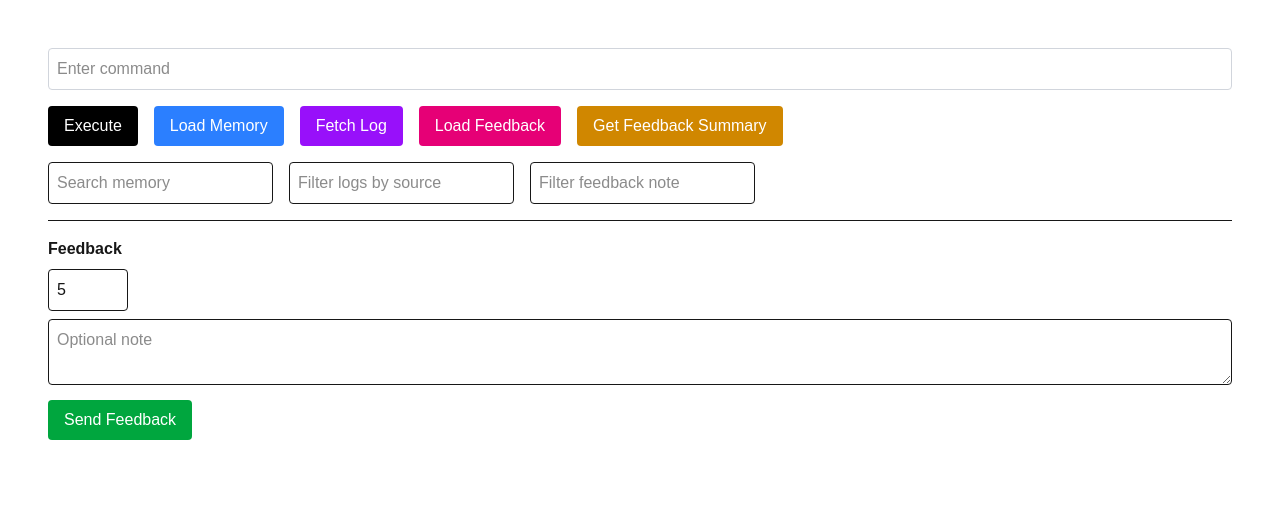
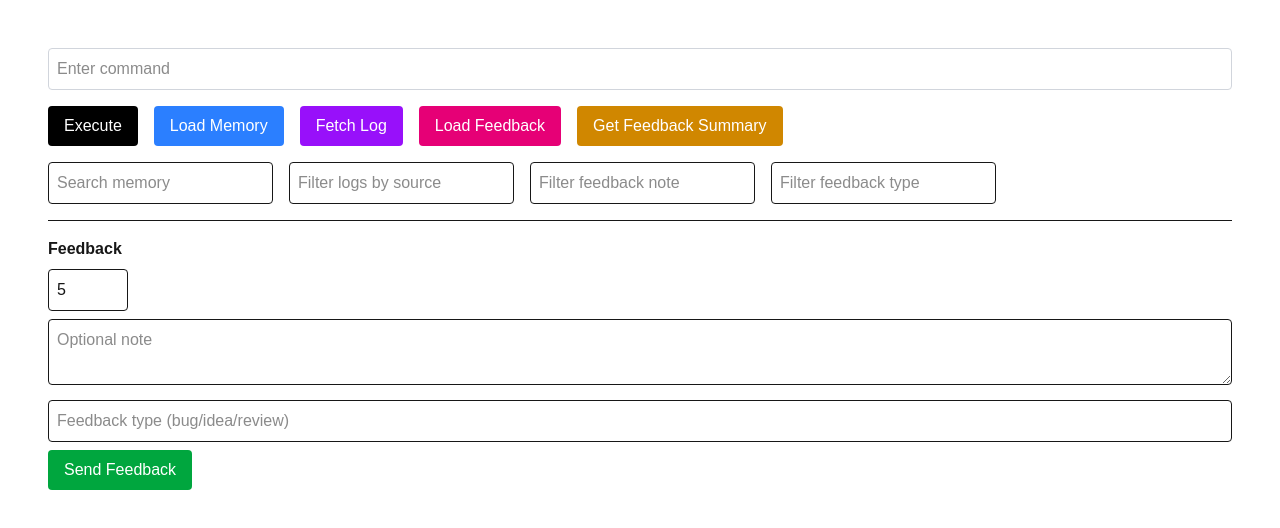
Before and after one commit to MastyBoy/vaultmind-ui, a Next.js app: page / in a window 1280 px wide. Shown: the top 528 px of the page. Built offline with nearby package versions, Linux system fonts and the light colour scheme.

Commit message:
UI: Inject feedback type filter and input field

```diff
--- a/src/components/CommandInput.tsx
+++ b/src/components/CommandInput.tsx
@@ -1,4 +1,3 @@
-// src/components/CommandInput.tsx
 "use client";
 
 import { useState } from "react";
@@ -22,6 +21,14 @@ type FeedbackEntry = {
   result: string;
   rating: number;
   note: string;
+  type?: string;
+};
+
+type SummaryEntry = {
+  total_entries: number;
+  average_rating: number;
+  top_keywords: string[];
+  rating_distribution: Record<string, number>;
 };
 
 export default function CommandInput() {
@@ -30,21 +37,16 @@ export default function CommandInput() {
   const [memory, setMemory] = useState<MemoryEntry[]>([]);
   const [logs, setLogs] = useState<LogEntry[]>([]);
   const [feedback, setFeedback] = useState<FeedbackEntry[]>([]);
-  type SummaryEntry = {
-  total_entries: number;
-  average_rating: number;
-  top_keywords: string[];
-  rating_distribution: Record<string, number>;
-};
-
-const [summary, setSummary] = useState<SummaryEntry | null>(null);
+  const [summary, setSummary] = useState<SummaryEntry | null>(null);
 
   const [rating, setRating] = useState<number>(5);
   const [note, setNote] = useState<string>("");
+  const [type, setType] = useState<string>("");
 
   const [searchMemory, setSearchMemory] = useState("");
   const [logSource, setLogSource] = useState("");
   const [feedbackFilterNote, setFeedbackFilterNote] = useState("");
+  const [feedbackFilterType, setFeedbackFilterType] = useState("");
 
   const API = "https://vaultmind-backend.onrender.com";
 
@@ -85,6 +87,7 @@ const [summary, setSummary] = useState<SummaryEntry | null>(null);
       limit: "100",
     });
     if (feedbackFilterNote) params.append("note_contains", feedbackFilterNote);
+    if (feedbackFilterType) params.append("type", feedbackFilterType);
     const res = await fetch(`${API}/feedback?${params}`);
     const data = await res.json();
     setFeedback(data);
@@ -102,6 +105,7 @@ const [summary, setSummary] = useState<SummaryEntry | null>(null);
       result: output || "",
       rating,
       note,
+      type,
     };
     await fetch(`${API}/feedback`, {
       method: "POST",
@@ -159,6 +163,12 @@ const [summary, setSummary] = useState<SummaryEntry | null>(null);
           value={feedbackFilterNote}
           onChange={(e) => setFeedbackFilterNote(e.target.value)}
         />
+        <input
+          className="p-2 border rounded"
+          placeholder="Filter feedback type"
+          value={feedbackFilterType}
+          onChange={(e) => setFeedbackFilterType(e.target.value)}
+        />
       </div>
 
       {output && (
@@ -197,6 +207,12 @@ const [summary, setSummary] = useState<SummaryEntry | null>(null);
           onChange={(e) => setNote(e.target.value)}
           className="w-full p-2 border rounded"
         />
+        <input
+          placeholder="Feedback type (bug/idea/review)"
+          value={type}
+          onChange={(e) => setType(e.target.value)}
+          className="w-full p-2 border rounded"
+        />
         <button
           className="bg-green-600 text-white px-4 py-2 rounded"
           onClick={sendFeedback}
```
